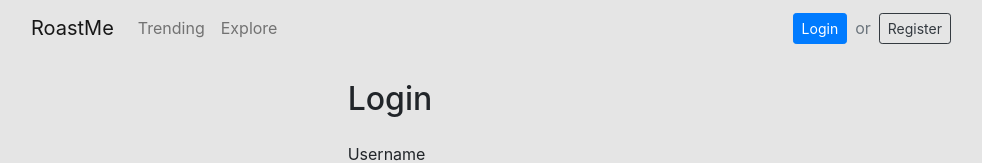
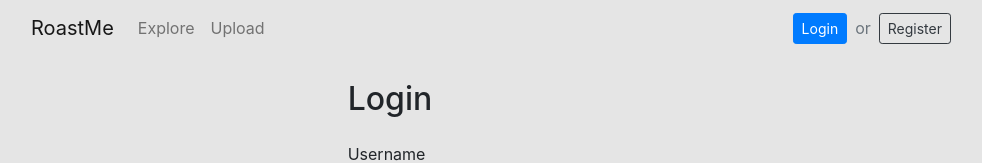
Before and after one commit to ayaanqui/roastme-frontend, a React (Create React App) app: page /login in a window 1280 px wide. Shown: the top 163 px of the page, without its empty margins (149-1131 px from the left). Built offline with nearby package versions, Linux system fonts and the light colour scheme.

Commit message:
Link to upload roasts

```diff
--- a/src/components/Navbar.js
+++ b/src/components/Navbar.js
@@ -52,8 +52,8 @@ const NavbarMain = () => {
         <Navbar.Toggle aria-controls="basic-navbar-nav" />
         <Navbar.Collapse id="basic-navbar-nav">
           <Nav className="mr-auto">
-            <Nav.Link href="#home">Trending</Nav.Link>
             <Nav.Link as={Link} to="/explore">Explore</Nav.Link>
+            <Nav.Link as={Link} to="/post">Upload</Nav.Link>
           </Nav>
 
           {rightNav}
```
